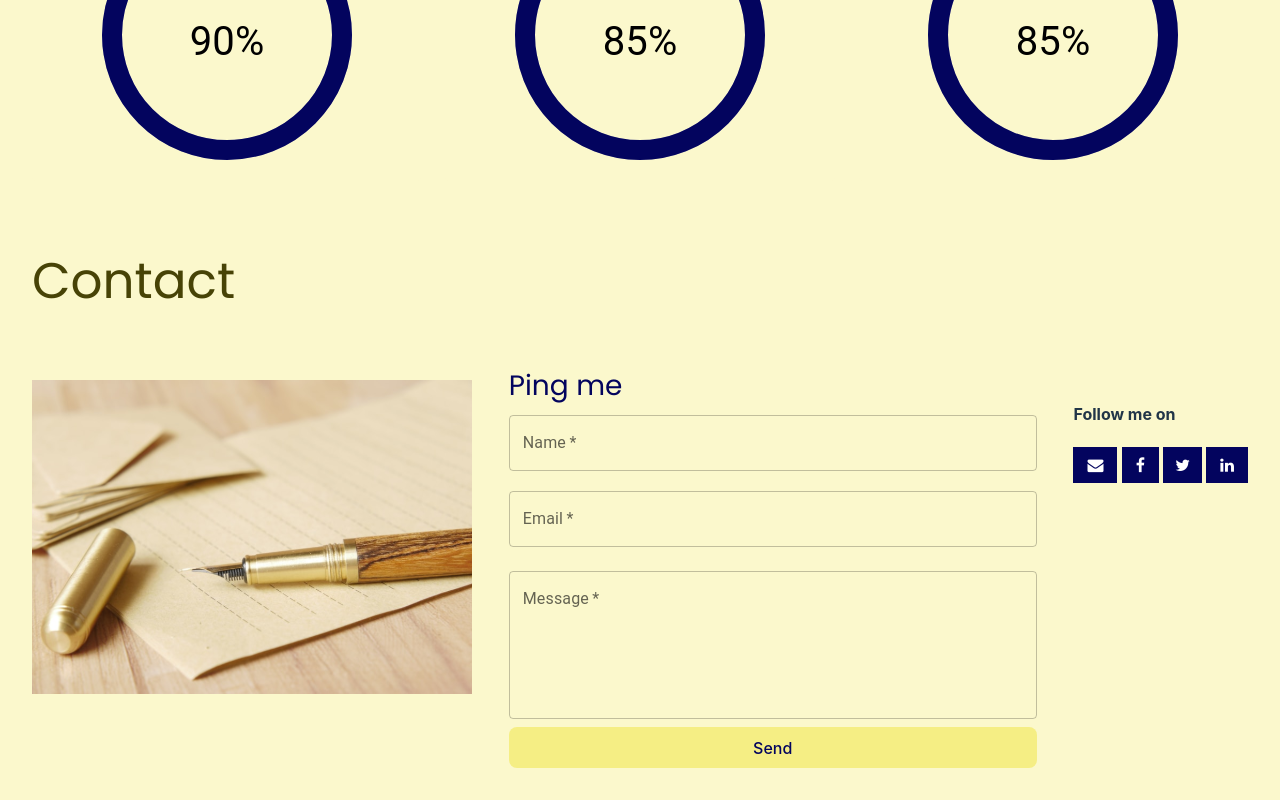
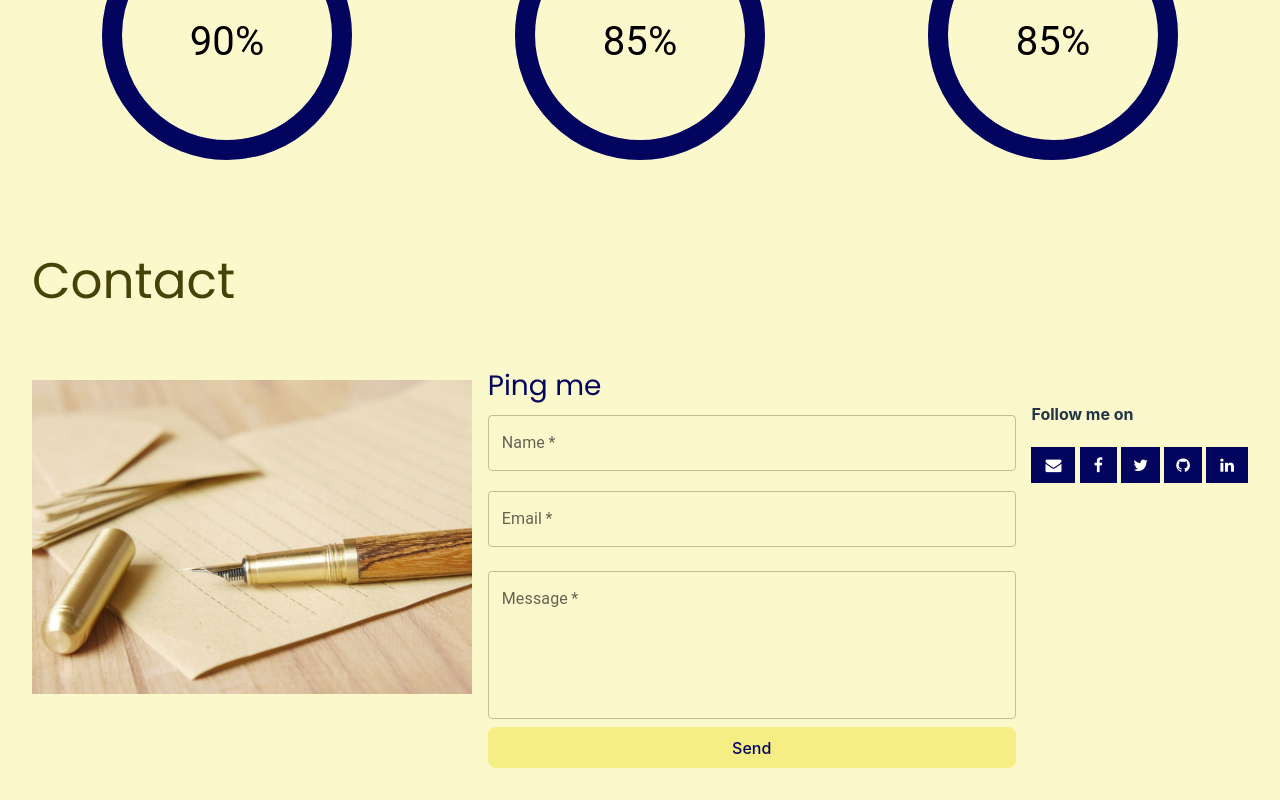
Before and after one commit to kaushik1094/kaushik-personal-portfolio, a React (Vite) app: page / in a window 1280 px wide. Shown: the part 1978-2778 px from the top of the page. Built offline with nearby package versions, Linux system fonts and the light colour scheme.

Commit message:
Added Github Social Icon

```diff
--- a/src/components/Social/index.css
+++ b/src/components/Social/index.css
@@ -34,6 +34,18 @@ ul.social-icons {
   background-color: #3d5b99;
 }
 .fa-twitter {
+  padding: 10px 12px;
+  -o-transition: 0.5s;
+  -ms-transition: 0.5s;
+  -moz-transition: 0.5s;
+  -webkit-transition: 0.5s;
+  transition: 0.5s;
+  background-color: #03045e;
+}
+.fa-github:hover {
+  background-color: #161b22;
+}
+.fa-github {
   padding: 10px 12px;
   -o-transition: 0.5s;
   -ms-transition: 0.5s;
--- a/src/components/Social/index.jsx
+++ b/src/components/Social/index.jsx
@@ -22,12 +22,12 @@ export default function Social() {
             <i className="fa fa-twitter"></i>
           </a>
         </li>
-        {/* <li>
-          <a href="" className="social-icon">
+        <li>
+          <a href="https://github.com/kaushik1094" className="social-icon">
             {" "}
-            <i className="fa fa-rss"></i>
+            <i className="fa fa-github"></i>
           </a>
-        </li> */}
+        </li>
         {/* <li>
           <a href="" className="social-icon">
             {" "}
```
